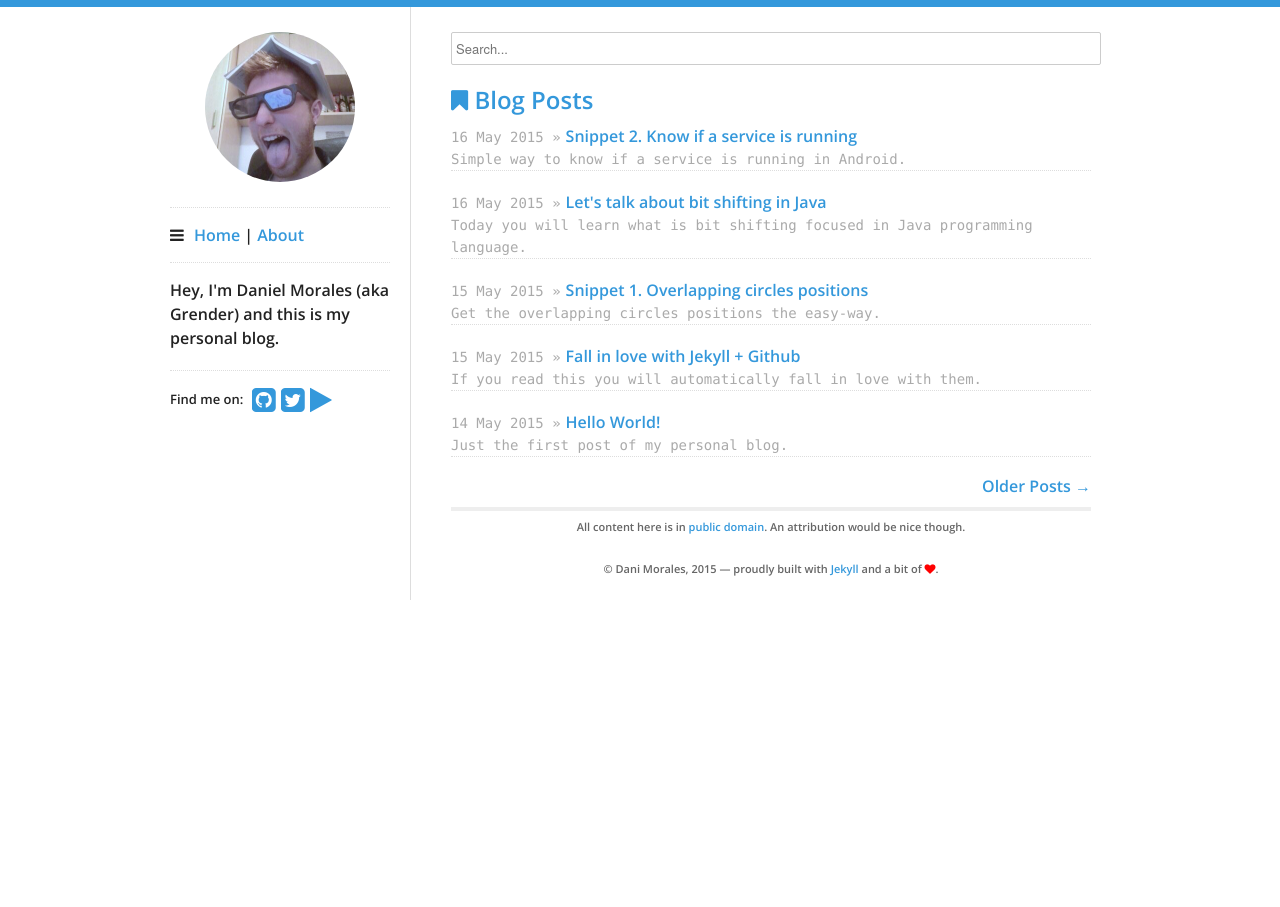
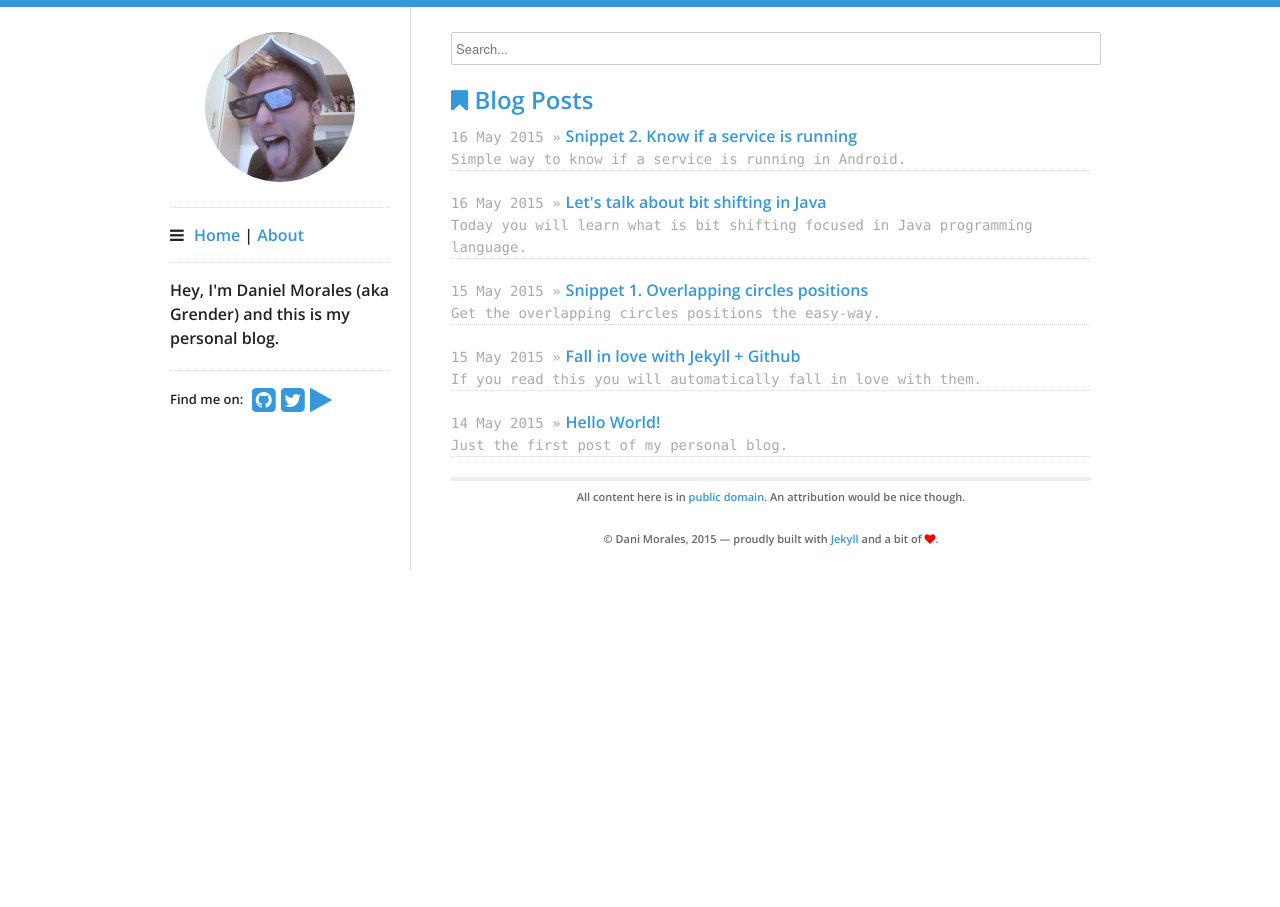
Before and after one commit to GrenderG/grenderg.github.io, a Jekyll site: the page built from index.html, in a window 1280 px wide. Built offline with Jekyll 4.4.1, drawn with Linux system fonts in a browser that asks for light colours; nearby versions of some CDN libraries; the list of posts is cut into pages by our own code.

Commit message:
Update _config.yml

```diff
--- a/_config.yml
+++ b/_config.yml
@@ -2,6 +2,6 @@
 highlighter: pygments
 url: http://dmoral.es/
 lsi: false
-paginate: 2
+paginate: 10
 paginate_path: "/page/:num"
 exclude: [LICENSE, CNAME, README.md, .gitignore, Gemfile, Gemfile.lock]
```
